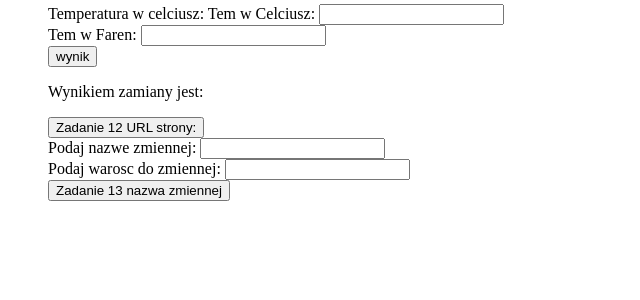
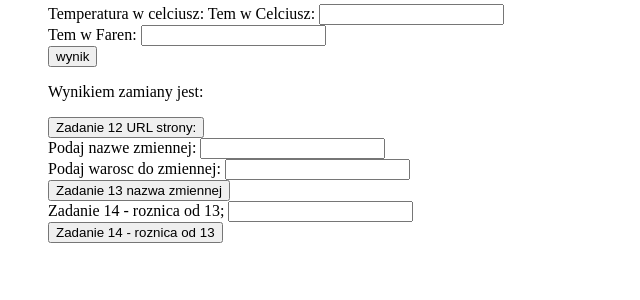
Before and after one commit to Miecznik/DjangoJavascript, a Django app: page /NaukaApki/ in a window 1280 px wide. Shown: the part 235-535 px from the top of the page, without its empty margins (0-640 px from the left). Run offline with Django 4.2, Linux system fonts and the light colour scheme.

Commit message:
Nauka JS w Django Project

```diff
--- a/Koty/static/naukaJS.js
+++ b/Koty/static/naukaJS.js
@@ -158,3 +158,13 @@ function nazwaZmiennej() {
     this[nazwa] = wartosc;
     alert(this[nazwa])
 }
+
+function roznica13() {
+    var liczba = document.getElementById("liczba").value;
+    if (Math.abs(liczba - 13) > 13) {
+        alert(Math.abs(liczba - 13) * 2);
+    }
+    else {
+        alert(Math.abs(liczba - 13))
+    }
+}
--- a/Koty/templates/Koty.html
+++ b/Koty/templates/Koty.html
@@ -64,7 +64,14 @@ Podaj warosc do zmiennej:
 
 </form>
 
+
     <button onclick="nazwaZmiennej()"> Zadanie 13 nazwa zmiennej </button>
 
 
+<form>
+Zadanie 14 - roznica od 13;
+    <input type="text" id="liczba"/><br>
+</form>
+        <button onclick="roznica13()"> Zadanie 14 - roznica od 13 </button>
+
 {% endblock %}
```
